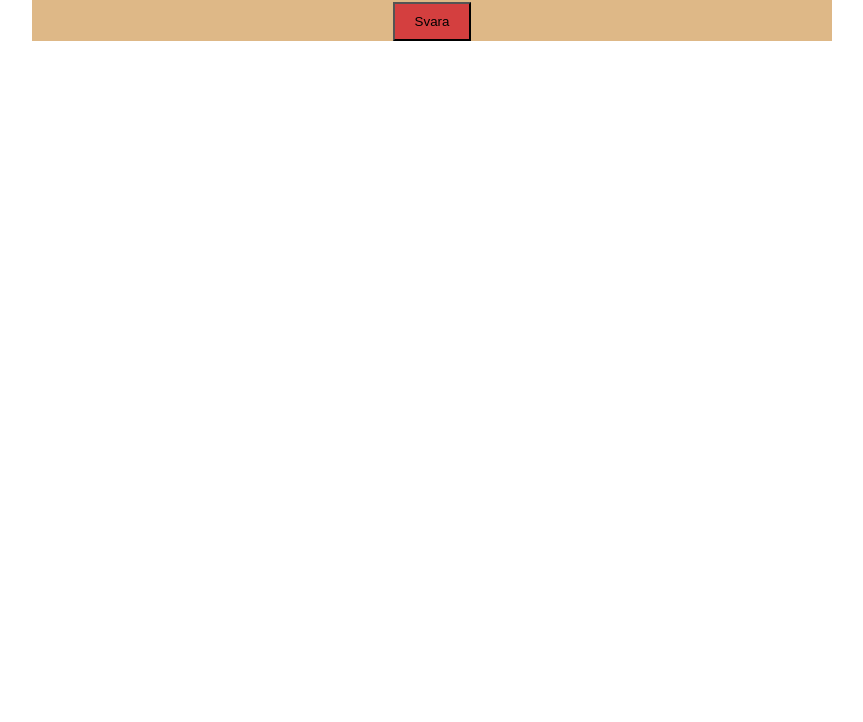
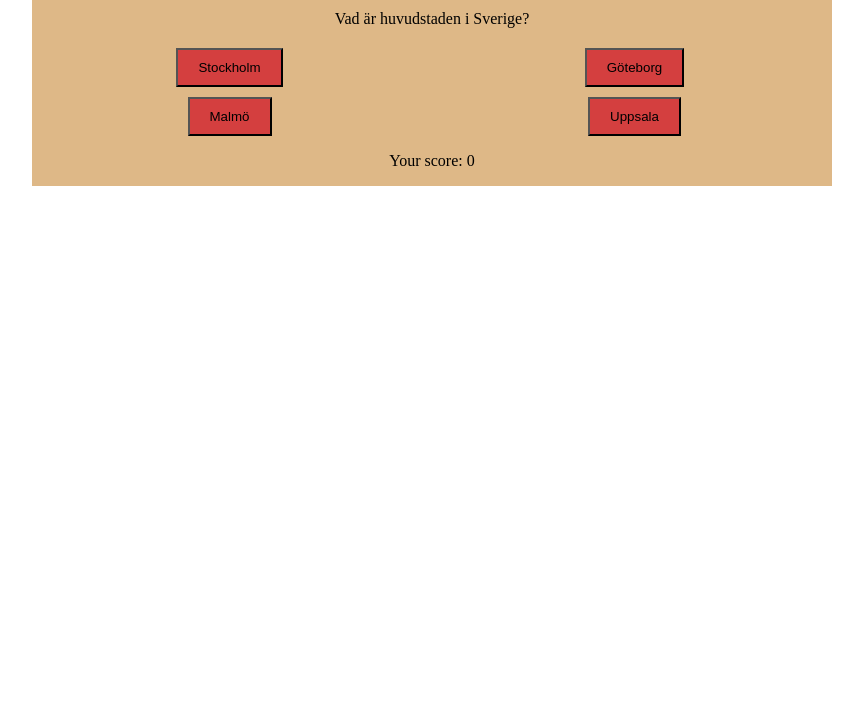
Before and after one commit to JohnForslundGebka/Web_boiler2, a plain HTML site: page index.html in a window 1280 px wide. Shown: the part 78-800 px from the top of the page, without its empty margins (208-1071 px from the left). Drawn offline with Linux system fonts and the light colour scheme.

Commit message:
add javaScript functions

```diff
--- a/index.html
+++ b/index.html
@@ -12,7 +12,8 @@
         <div id="question"></div>
         <div id="clues"></div>
         <div id="options"></div>
-        <button id="submit">Svara</button>
+        <div id="totScore"> </div>
+
     </div>
 
     <script src="script.js"></script>
--- a/script.js
+++ b/script.js
@@ -1,18 +1,130 @@
 
 const quizData = [
     {
-      question: "What is the capital of France?",
-      options: ["Paris", "Madrid", "Rome", "Berlin"],
-      clues: ["ledtråd1","ledtråd2","ledtråd3","ledtråd4"],
-      answer: "Paris"
+      question: "Vad är huvudstaden i Sverige?",
+      options: ["Stockholm", "Göteborg", "Malmö", "Uppsala"],
+      clues: ["Ligger vid en stor skärgård", "Gamla Stan är en sevärdhet", "Kallas Nordens Venedig", "Här ligger kungliga slottet"],
+      answer: "Stockholm"
+    },
+    {
+      question: "Vilket är världens största hav?",
+      options: ["Atlanten", "Indiska oceanen", "Stilla havet", "Arktiska oceanen"],
+      clues: ["Täcker ungefär en tredjedel av jordens yta", "Är beläget mellan Asien och Amerika", "Det är världens djupaste hav", "Är hem till Marianergraven"],
+      answer: "Stilla havet"
+    },
+    {
+      question: "Vilket djur är världens snabbaste på land?",
+      options: ["Lejon", "Gepard", "Antilop", "Varg"],
+      clues: ["Kan springa upp till 120 km/h", "Är ett stort kattdjur", "Lever på savanner i Afrika", "Har svarta tårar under ögonen som hjälper mot bländning"],
+      answer: "Gepard"
+    },
+    {
+      question: "Vilken är den största planeten i solsystemet?",
+      options: ["Jorden", "Mars", "Saturnus", "Jupiter"],
+      clues: ["Den har en stor röd fläck", "Det är den femte planeten från solen", "Den har många månar, inklusive Ganymedes", "Den består mestadels av gas"],
+      answer: "Jupiter"
+    },
+    {
+      question: "Vad heter världens högsta berg?",
+      options: ["Kilimanjaro", "Mount Everest", "K2", "Mont Blanc"],
+      clues: ["Ligger i Himalaya", "Bestegs först 1953 av Edmund Hillary", "Är över 8 848 meter högt", "Kallas också Sagarmatha i Nepal"],
+      answer: "Mount Everest"
+    },
+    {
+      question: "Vilken metall leder elektricitet bäst?",
+      options: ["Koppar", "Silver", "Guld", "Aluminium"],
+      clues: ["Det är en ädelmetall", "Används ofta i smycken", "Har den högsta elektriska ledningsförmågan", "Dyr och sällsynt"],
+      answer: "Silver"
+    },
+    {
+      question: "Vad heter den största sjön i Sverige?",
+      options: ["Vänern", "Vättern", "Mälaren", "Hjälmaren"],
+      clues: ["Ligger i Västergötland och Dalsland", "Det är Europas tredje största insjö", "Har över 22 000 öar och skär", "Tillhör Göta älv-systemet"],
+      answer: "Vänern"
+    },
+    {
+      question: "Vilket år startade andra världskriget?",
+      options: ["1937", "1939", "1941", "1945"],
+      clues: ["Det började med invasionen av Polen", "Adolf Hitler var en av huvudaktörerna", "Storbritannien och Frankrike förklarade krig mot Tyskland kort därefter", "Kriget pågick i sex år"],
+      answer: "1939"
+    },
+    {
+      question: "Vilket land är känt för sin känguru?",
+      options: ["Australien", "Kanada", "Sydafrika", "Argentina"],
+      clues: ["Landet är en kontinent", "Stora barriärrevet ligger här", "Känd för sin Outback och Ayers Rock", "Hem för koalor och dingos"],
+      answer: "Australien"
+    },
+    {
+      question: "Vilket språk talas i Brasilien?",
+      options: ["Spanska", "Portugisiska", "Franska", "Italienska"],
+      clues: ["Detta språk talas i Portugal", "Det är det största landet i Sydamerika", "Fotbollslegender som Pelé och Neymar kommer härifrån", "Detta land är värd för karnevalen i Rio"],
+      answer: "Portugisiska"
     },
 ];
+
 
 const questionElement = document.getElementById("question");
 const cluesElement = document.getElementById("clues");
 const optionsElement = document.getElementById("options");
-const submitButton = document.getElementById("submit");
+const totScoreElement = document.getElementById("totScore");
 
 let currentQuestion = 0;
 let clueNumber = 0;
-let score = 0;
+let totScore = 0;
+let scoreForCurrentQuestion = 4;
+
+function showQuestion() {
+    const question = quizData[currentQuestion];
+    questionElement.innerText = question.question;
+
+    optionsElement.innerHTML = "";
+    cluesElement.innerHTML = "";
+    totScoreElement.innerHTML = "";
+
+    totScoreElement.innerHTML = `<p>Your score: ${totScore}</p>`;
+
+    question.options.forEach(option => {
+      const button = document.createElement("button");
+      button.innerText = option;
+      optionsElement.appendChild(button);
+      button.addEventListener("click", selectAnswer);
+    });
+
+    if (clueNumber > 0){
+        for (let i = 0; i < clueNumber; i++){
+            let clueDiv = document.createElement("div");
+            clueDiv.textContent = question.clues[i];
+            cluesElement.appendChild(clueDiv);
+        }
+    }
+  }
+
+  function selectAnswer(e) {
+    const selectedButton = e.target;
+    const answer = quizData[currentQuestion].answer;
+
+    if (selectedButton.innerText === answer || clueNumber == 4) {
+      totScore += scoreForCurrentQuestion;
+      currentQuestion++;
+      clueNumber = 0;
+      scoreForCurrentQuestion = 4;
+    } else {
+       clueNumber++;
+       scoreForCurrentQuestion--;
+    }
+
+    if (currentQuestion < quizData.length) {
+      showQuestion();
+    } else {
+      showResult();
+    }
+  }
+
+  function showResult() {
+    quiz.innerHTML = `
+      <h1>Quiz Completed!</h1>
+      <p>Your score: ${totScore}/${quizData.length}</p>
+    `;
+  }
+
+  showQuestion();
--- a/style.css
+++ b/style.css
@@ -2,6 +2,10 @@
     margin: 0 auto;
     background-color: burlywood;
     width: 800px;
+    display: flex;
+    flex-direction: column;
+    justify-content: center;
+    text-align: center;
 }
 
 h1 {
```
